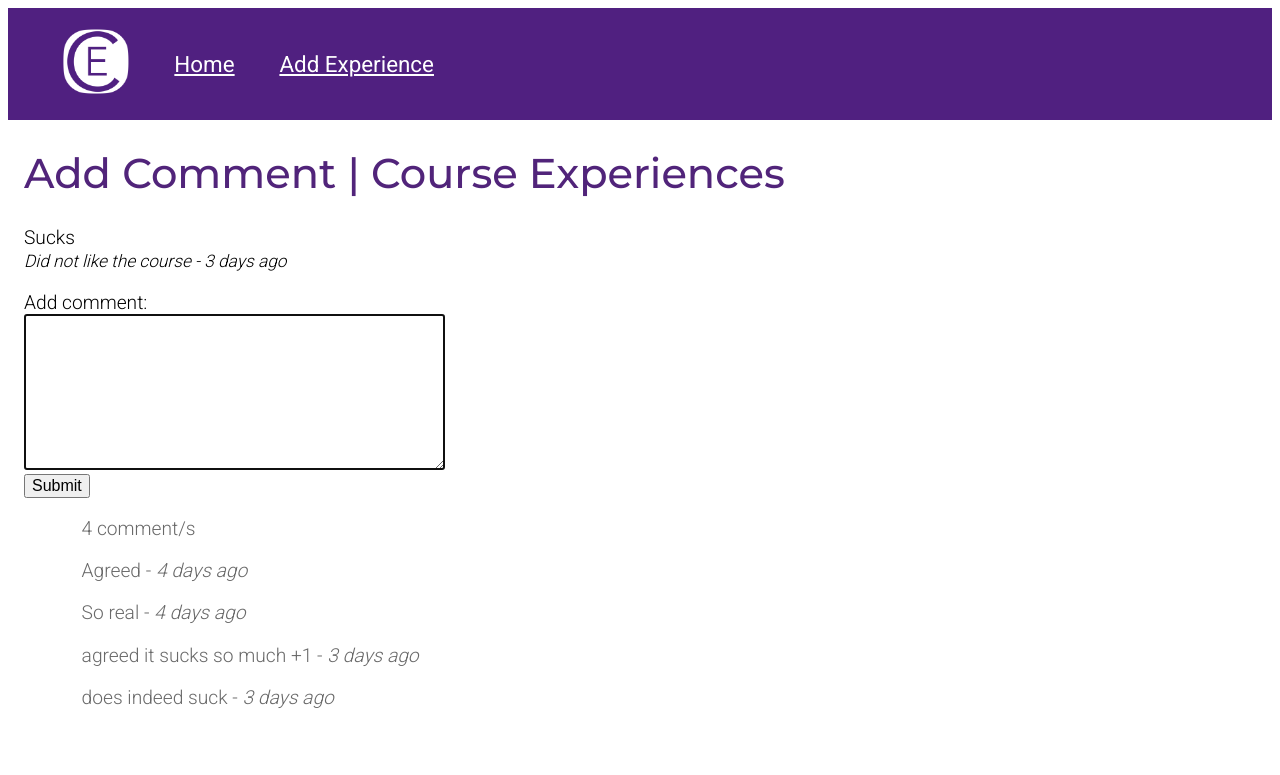
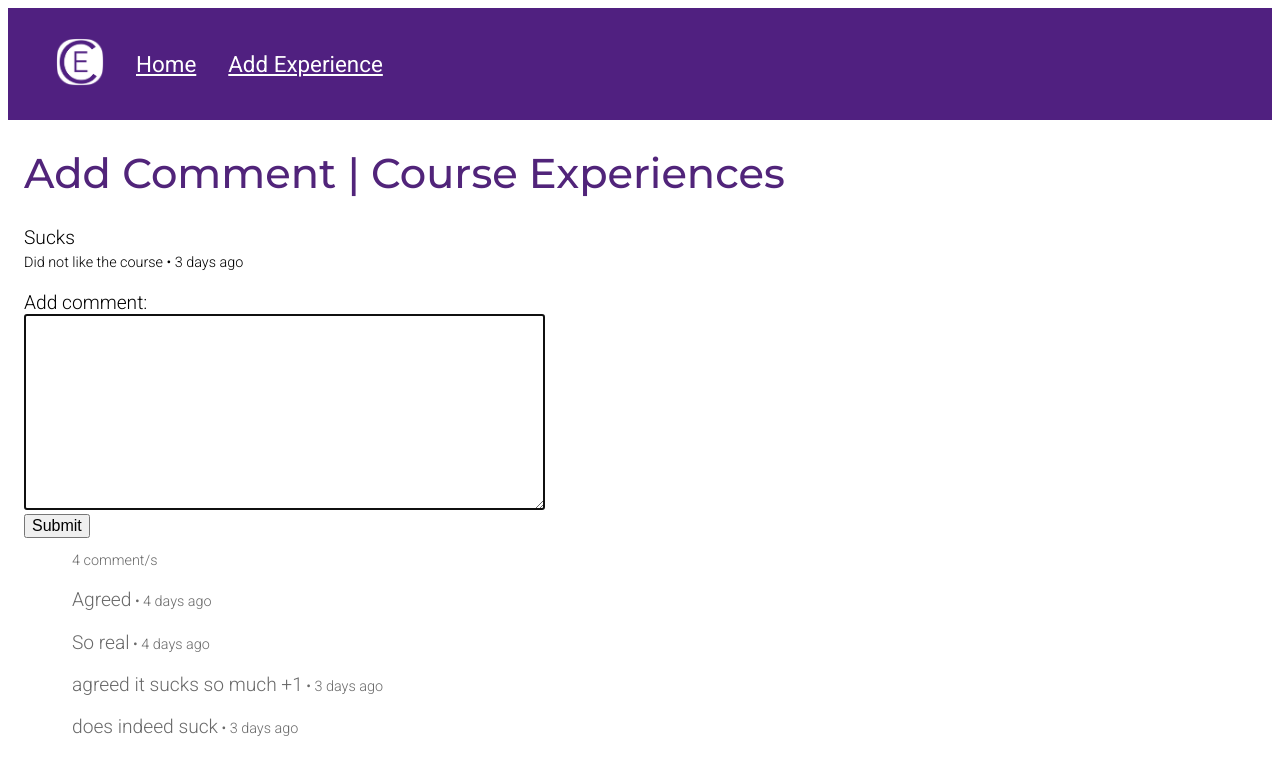
Before and after one commit to IanP96/UQCourseExperiences, a Django app: page /comment/1 in a window 1280 px wide. Shown: the top 775 px of the page. Run offline with Django 5.2, Linux system fonts and the light colour scheme; data comes from the database, SQL or seed files in the repository.

Commit message:
Minor updates

```diff
--- a/static/css/style.css
+++ b/static/css/style.css
@@ -1,27 +1,28 @@
 @import "https://fonts.googleapis.com/css2?family=Montserrat:wght@500&family=Roboto:wght@300;400;500&display=swap";
+
 :root {
     --purple: #502080;
     --comment-grey: #696969;
 }
-main {
-    padding: 0em 1em;
-    font-weight: 300;
-}
 nav {
-    padding: 2em 2em;
+    padding: 2rem 2rem;
     background-color: var(--purple);
     display: flex;
     align-items: center;
     justify-content: left;
-    height: 3em;
+    height: 3rem;
 }
 .nav-span {
-    padding: 1em;
+    padding: 1rem;
 }
 .nav-link {
     font-family: "Roboto", Helvetica, Arial, sans-serif;
     color: white;
-    font-size: 1.4em;
+    font-size: 1.4rem;
+}
+main {
+    padding: 0rem 1rem;
+    font-weight: 300;
 }
 h1, h2 {
     color: #51247a;
@@ -29,31 +30,40 @@ h1, h2 {
 }
 h1 {
     font-family: "Montserrat", Helvetica, Arial, sans-serif;
-    font-size: 2.6em;
+    font-size: 2.6rem;
 }
 h2 {
     font-family: "Roboto", Helvetica, Arial, sans-serif;
 }
 p, label {
     font-family: "Roboto", Helvetica, Arial, sans-serif;
-    font-size: 1.2em;
-}
-.csse2002 {
-    font-size: 0.2em;
+    font-size: 1.2rem;
 }
 input, textarea {
-    font-size: 1em;
+    font-size: 1rem;
 }
+img {
+    width: 3rem;
+    height: 3rem;
+}
+b {
+    font-weight: 500;
+}
+
+/* Classes */
 .error {
     color: red;
 }
 .comment {
     color: var(--comment-grey);
-    padding-left: 3em;
+    padding-left: 3rem;
 }
 .small {
-    font-size: 0.9em;
+    font-size: 0.9rem;
+    font-weight: 200;
 }
+
+/* Average rating colours */
 .red {
     color: red;
 }
@@ -63,7 +73,3 @@ input, textarea {
 .green {
     color: green;
 }
-img {
-    width: 3em;
-    height: 3em;
-}
--- a/templates/comment.html
+++ b/templates/comment.html
@@ -14,7 +14,7 @@ Add Comment | Course Experiences
 <p>
     {{ experience.description }}<br>
     <span class="small">
-        <i>{{ experience.get_rating_display }} - {{ experience.readable_creation_date }}</i>
+        {{ experience.get_rating_display }} • {{ experience.readable_creation_date }}
     </span>
 </p>
 {% if commenting %}
@@ -26,9 +26,11 @@ Add Comment | Course Experiences
 </form>
 {% endif %}
 {% if comments %}
-<p class="comment">{{ comments|length }} comment/s</p>
+<div class="comment">
+<p class="small">{{ comments|length }} comment/s</p>
 {% for comment in comments %}
-<p class="comment">{{ comment.description }} - <i>{{ comment.readable_creation_date }}</i></p>
+    <p>{{ comment.description }}<span class="small"> • {{ comment.readable_creation_date }}</span></p>
 {% endfor %}
+</div>
 {% endif %}
 {% endblock %}
--- a/templates/success.html
+++ b/templates/success.html
@@ -2,7 +2,7 @@
 {% load static %}
 
 {% block title %}
-Success! | UQ Course Experiences
+Success! | Course Experiences
 {% endblock %}
 
 {% block content %}
```
Also changed, not shown: templates/add_experience.html (+4 -7 lines), templates/experiences.html (+8 -5 lines), templates/no_experiences.html (+6 -3 lines).
